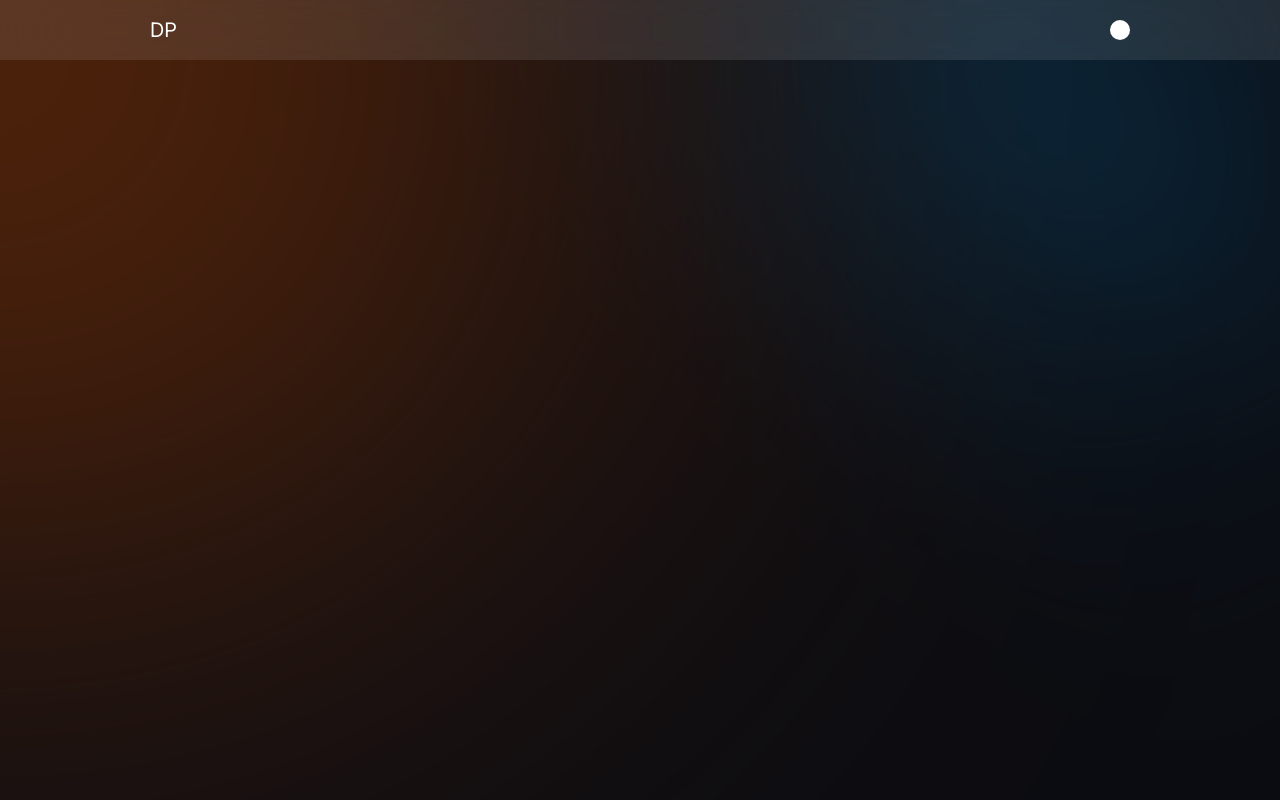
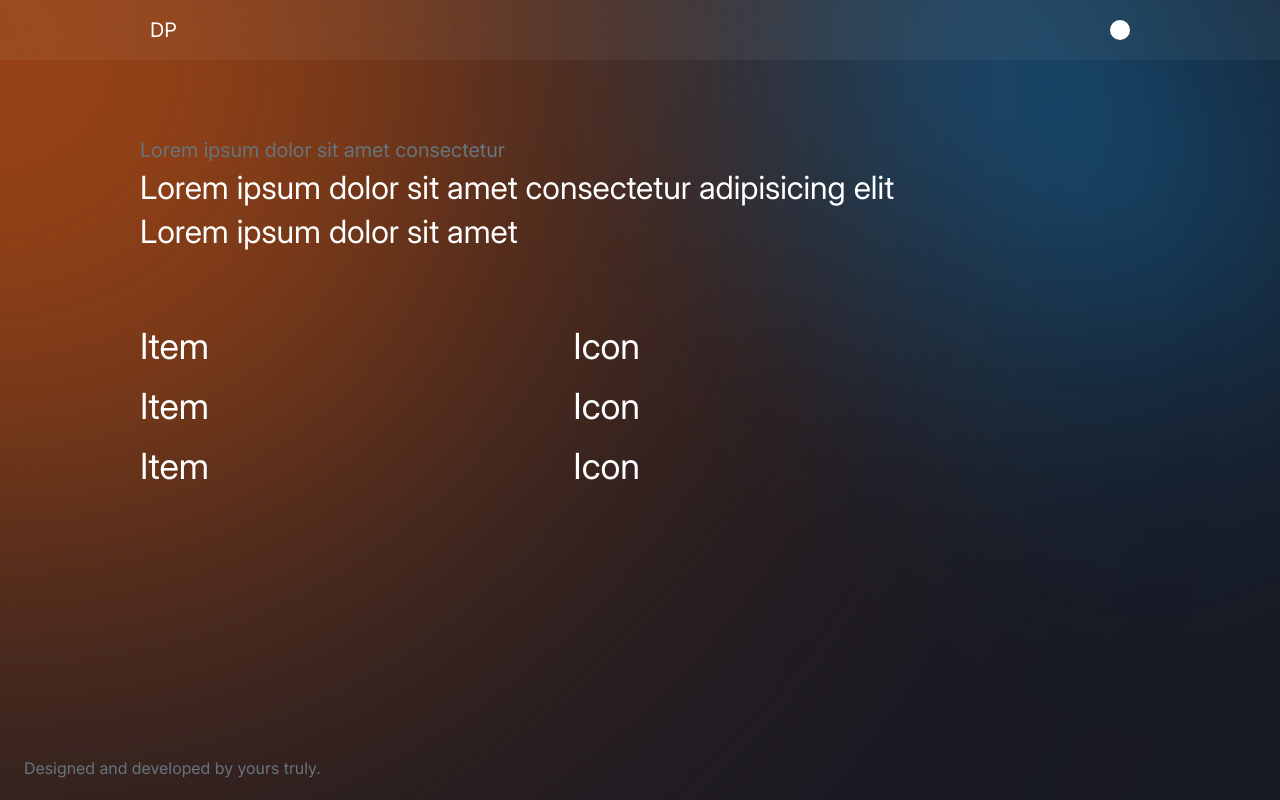
Before and after one commit to drixsp/drix.dev, a Vue app: page / in a window 1280 px wide. Shown: the top 800 px of the page. Built offline with nearby package versions, Linux system fonts and the light colour scheme.

Commit message:
Add ContentBody.vue, reset.scss, and styles.scss

```diff
--- a/src/App.vue
+++ b/src/App.vue
@@ -1,6 +1,7 @@
 <template>
     <div class="content">
         <Navbar />
+        <Home />
     </div>
     <Background />
 </template>
@@ -8,12 +9,14 @@
 <script>
     import Navbar from './components/Navbar.vue'
     import Background from './components/Background.vue'
+    import Home from './pages/Home.vue'
 
     export default {
         name: 'App',
         components: {
             Navbar,
-            Background
+            Background,
+            Home
         }
     }
 </script>
--- a/src/components/Background.vue
+++ b/src/components/Background.vue
@@ -1,5 +1,5 @@
 <template>
-    <div class="overlay"></div>
+    <!-- <div class="overlay"></div> -->
     <div class="background">
         <div class="background__circle-1"></div>
         <div class="background__circle-2"></div>
@@ -40,10 +40,7 @@
                 width: 1000px;
                 height: 900px;
                 border-radius: 50%;
-                // Apply blur effect
                 filter: blur(300px);
-                -webkit-filter: blur(300px);
-                -moz-filter: blur(300px);
 
                 @media only screen and (max-width: 375px) {
                     top: -70%;
@@ -73,48 +70,28 @@
                 height: 200px;
                 border-radius: 50%;
                 rotate: -135deg;
-                // Apply blur effect
                 filter: blur(150px);
-                -webkit-filter: blur(150px);
-                -moz-filter: blur(150px);
 
                 @media only screen and (max-width: 375px) {
-                    // background: yellow;
                     top: 0;
                     right: -90%;
                 }
 
                 @media only screen and (min-width: 380px) {
-                    // background: orange;
                     top: 0;
                     right: -40%;
                 }
 
                 @media only screen and (min-width: 744px) {
-                    // background: green;
                     top: 0;
                     right: -15%;
                 }
 
                 @media only screen and (min-width: 1024px) {
-                    // background: purple;
                     top: 0  ;
                     right: -5%;
                 }
             }
-
-            // &-3 {
-            //     background: #1B1818;
-            //     opacity: 80%;
-            //     position: absolute;
-            //     top: 15%;
-            //     left: 20%;
-            //     rotate: -36deg;
-            //     width: 400px;
-            //     height: 290px;
-            //     border-radius: 50%;
-            //     filter: blur(400px);
-            // }
         }
     }
 </style>
--- a/src/components/Navbar.vue
+++ b/src/components/Navbar.vue
@@ -24,10 +24,12 @@
     #nav {
         padding: 0 150px;
         height: 60px;
-        background: rgba(247, 250, 252, .1);
+        background: rgba(247, 250, 252, .05);
         backdrop-filter: blur(50px);
         display: flex;
         align-items: center;
+        position: sticky;
+        top: 0;
 
         @media only screen and (max-width: 744px) {
             padding: 0 20px;
--- /dev/null
+++ b/src/components/generics/ContentBody.vue
@@ -0,0 +1,22 @@
+<template>
+    <div class="container">
+        <slot />
+    </div>
+</template>
+
+<script>
+    export default {
+        name: 'ContentBody',
+    }
+</script>
+
+<style lang="scss" scoped>
+    .container {
+        width: 100%;
+        height: calc(100vh - 60px);
+        margin: 0 auto;
+        padding-block: 80px;
+        width: min(calc(100vw - 120px), 1000px);
+        color: white;
+    }
+</style>
--- /dev/null
+++ b/src/pages/Home.vue
@@ -0,0 +1,88 @@
+<template>
+    <ContentBody>
+        <div class="top">
+            <h3 class="h3 regular c-tertiary">
+                Lorem ipsum dolor sit amet consectetur
+            </h3>
+            <h1 class="h1 regular">
+                Lorem ipsum dolor sit amet consectetur adipisicing elit
+            </h1>
+            <h1 class="h1 regular">
+                Lorem ipsum dolor sit amet
+            </h1>
+        </div>
+        <main>
+            <ul class="nav-list">
+                <li>
+                    <div class="nav-list__item">
+                        <p>Item</p>
+                        <p>Icon</p>
+                    </div>
+                </li>
+                <li>
+                    <div class="nav-list__item">
+                        <p>Item</p>
+                        <p>Icon</p>
+                    </div>
+                </li>
+                <li>
+                    <div class="nav-list__item">
+                        <p>Item</p>
+                        <p>Icon</p>
+                    </div>
+                </li>
+            </ul>
+        </main>
+        <footer class="footer">
+            <p class="c-tertiary">
+                Designed and developed by yours truly.
+            </p>
+        </footer>
+    </ContentBody>
+</template>
+
+<script>
+    import ContentBody from '../components/generics/ContentBody.vue'
+
+    export default {
+        // eslint-disable-next-line vue/multi-word-component-names
+        name: 'Home',
+
+        components: {
+            ContentBody
+        }
+    }
+</script>
+
+<style lang="scss" scoped>
+    .top {
+        display: flex;
+        flex-direction: column;
+        gap: 12px;
+    }
+
+    .nav-list {
+        display: flex;
+        flex-direction: column;
+        gap: 24px;
+        margin-top: 80px;
+        width: 50%;
+
+        &__item {
+            display: flex;
+            justify-content: space-between;
+            font-size: 36px;
+        }
+    }
+
+    .footer {
+        position: absolute;
+        display: flex;
+        align-items: center;
+        width: 100%;
+        height: 64px;
+        bottom: 0;
+        left: 0;
+        padding: 0 24px;
+    }
+</style>
--- a/src/stylesheets/styles.scss
+++ b/src/stylesheets/styles.scss
@@ -1,3 +1,283 @@
 @import 'src/stylesheets/reset.scss';
 
 $gray-900: #171923;
+
+/////////////////////////////////
+//           COLORS            //
+/////////////////////////////////
+$black: #0C0D0E;
+$white: #FFFFFF;
+$accent: #008FF5;
+$primary: $black;
+$secondary: #40484F;
+$tertiary: #67747E;
+$quaternary: #DDE1E3;
+$border: $quaternary;
+$error: #ED2B42;
+$success: #06B169;
+$warning: #F5C024;
+$disabled: #A0A9B1;
+// Highlight colors
+$accent-highlight: #DBEDFD;
+$primary-highlight: #EBEDEF;
+$error-highlight: #F6DADD;
+$success-highlight: #D8FEEE;
+$warning-highlight: #FBF4DB;
+// Container colors
+$accent-container: #EDF7FE;
+$primary-container: #F4F5F6;
+$error-container: #FAEDEE;
+$success-container: #EBFEF6;
+$warning-container: #FDF9ED;
+$light-container: #FAFAFA;
+// Other colors
+$violet: #A052F4;
+$orange: #FA7F42;
+$pink: #FE25B1;
+$teal: #23BFCD;
+$indigo: #3974EA;
+$brown: #964B00;
+$red: $error;
+$green: $success;
+$yellow: $warning;
+$violet-highlight: #E7DAFA;
+$orange-highlight: #FAE5D9;
+$pink-highlight: #F8D8EF;
+$teal-highlight: #E1F6F8;
+$indigo-highlight: #DCE5F9;
+$brown-highlight: #EADBCC;
+$violet-container: #F3ECFD;
+$orange-container: #FCF2EC;
+$pink-container: #FCECF7;
+$teal-container: #F0FBFC;
+$indigo-container: #EEF2FC;
+$brown-container: #F7F1EB;
+
+// Landing colors
+$landing-bg: #F7FAFC;
+$landing-primary: #03183F;
+
+// Gray
+$gray: #aab5ba; // gray-70
+$darkest-gray: #2d3438; // gray-20
+$light-gray: #e2e6e8;
+$dark-gray: #72838c; // gray-50,
+$darker-gray: #49556B;
+
+h1 {
+    font-size: 32px;
+    // @media #{$tablet} {
+    //     font-size: 28px;
+    // }
+}
+
+h2 {
+    font-size: 24px;
+    // @media #{$tablet} {
+    //     font-size: 20px;
+    // }
+}
+
+h3 {
+    font-size: 20px;
+}
+
+h4 {
+    font-size: 16px;
+}
+
+h5 {
+    font-size: 14px;
+}
+
+h6 {
+    font-size: 12px;
+}
+
+.d-l {
+    font-style: normal;
+    font-weight: 600;
+    font-size: 54px;
+    line-height: 110%;
+    letter-spacing: -0.008em;
+}
+
+.d-md {
+    font-style: normal;
+    font-weight: 600;
+    font-size: 40px;
+    line-height: 110%;
+    letter-spacing: -0.008em;
+}
+
+.d-sm {
+    font-style: normal;
+    font-weight: 600;
+    font-size: 32px;
+    line-height: 110%;
+    letter-spacing: -0.008em;
+}
+
+.p-h1 {
+    font-style: normal;
+    font-weight: 600;
+    font-size: 24px;
+    line-height: 110%;
+    letter-spacing: -0.008em;
+}
+
+.p-h2 {
+    font-style: normal;
+    font-weight: 600;
+    font-size: 20px;
+    line-height: 110%;
+    letter-spacing: -0.007em;
+}
+
+.p-h3 {
+    font-style: normal;
+    font-weight: 600;
+    font-size: 16px;
+    line-height: 110%;
+    letter-spacing: -0.005em;
+}
+
+.m-h1 {
+    font-style: normal;
+    font-weight: 600;
+    font-size: 20px;
+    line-height: 110%;
+    letter-spacing: -0.01em;
+}
+
+.m-h2 {
+    font-style: normal;
+    font-weight: 600;
+    font-size: 18px;
+    line-height: 110%;
+    letter-spacing: -0.008em;
+}
+
+.m-h3 {
+    font-style: normal;
+    font-weight: 600;
+    font-size: 16px;
+    line-height: 110%;
+    letter-spacing: -0.007em;
+}
+
+.bold {
+    font-weight: bold;
+}
+
+.semibold {
+    font-weight: 600;
+}
+
+.fw-md {
+    font-weight: 500;
+}
+
+.regular {
+    font-weight: 400;
+}
+
+.t-md {
+    font-size: 16px;
+    line-height: 150%;
+    letter-spacing: -0.005em;
+}
+
+.t-regular {
+    font-style: normal;
+    font-size: 14px;
+    line-height: 150%;
+    letter-spacing: -0.005em;
+}
+
+.t-semi-sm {
+    font-size: 13px;
+    line-height: 150%;
+    letter-spacing: 0em;
+}
+
+
+.t-sm {
+    font-size: 12px;
+    line-height: 150%;
+    letter-spacing: 0em;
+}
+
+.t-tiny {
+    font-size: 10px;
+    line-height: 150%;
+    letter-spacing: 0em;
+}
+
+.t-upper {
+    text-transform: uppercase;
+}
+
+.t-inherit {
+    font-size: inherit;
+}
+
+.c-primary {
+    color: $primary;
+}
+
+.c-secondary {
+    color: $secondary;
+}
+
+.c-tertiary {
+    color: $tertiary;
+}
+
+.c-quaternary {
+    color: $quaternary;
+}
+
+.c-accent {
+    color: $accent;
+}
+
+.c-success {
+    color: $success;
+}
+
+.c-error {
+    color: $error;
+}
+
+.c-warning {
+    color: $warning;
+}
+
+.c-orange {
+    color: $orange;
+}
+
+.c-violet {
+    color: $violet;
+}
+
+.c-white {
+    color: $white;
+}
+
+.c-disabled {
+    color: $disabled;
+}
+
+.a-left {
+    text-align: left;
+}
+
+.a-right {
+    text-align: right;
+}
+
+.a-center {
+    text-align: center;
+}
```
Also changed, not shown: src/stylesheets/reset.scss (line endings or trailing spaces).
